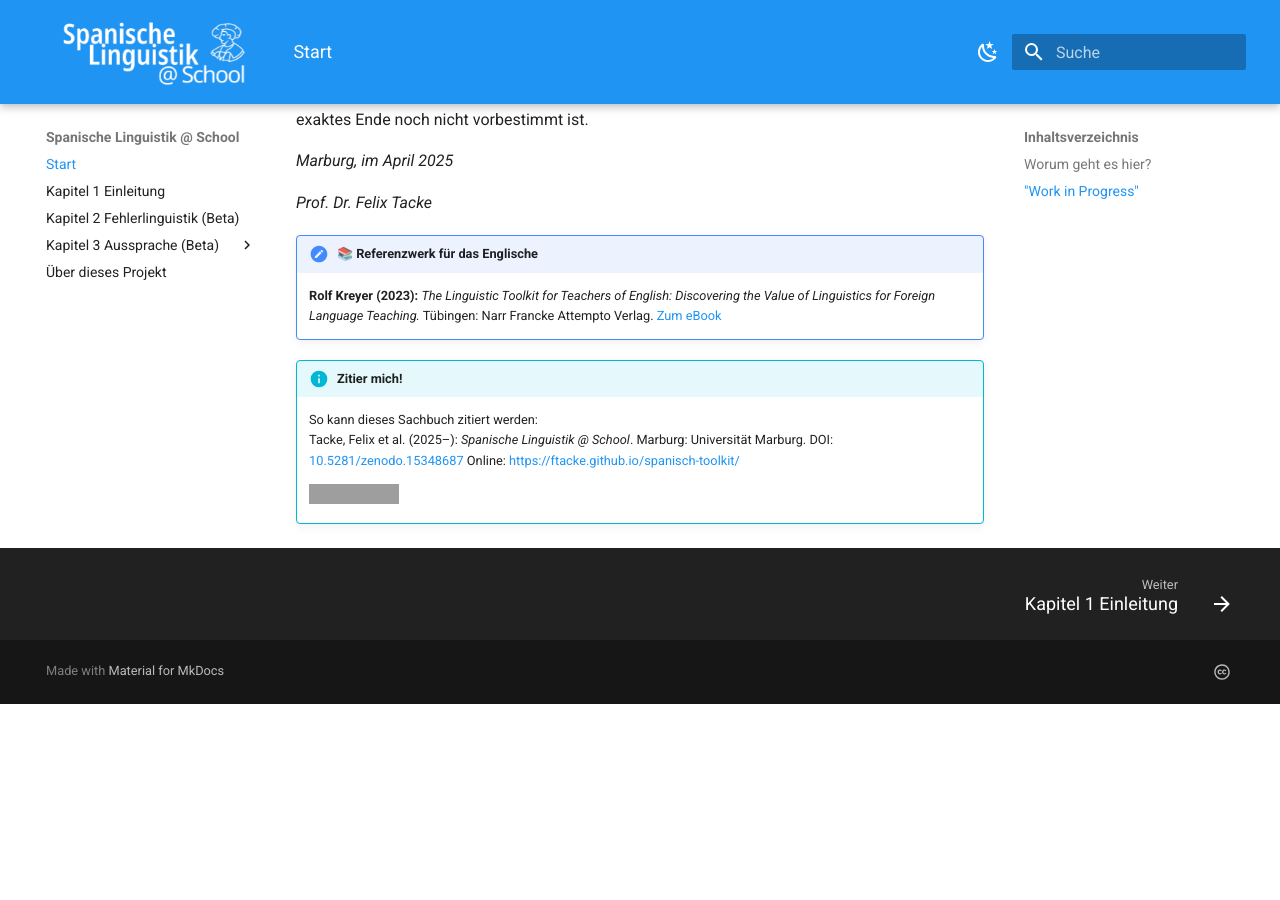
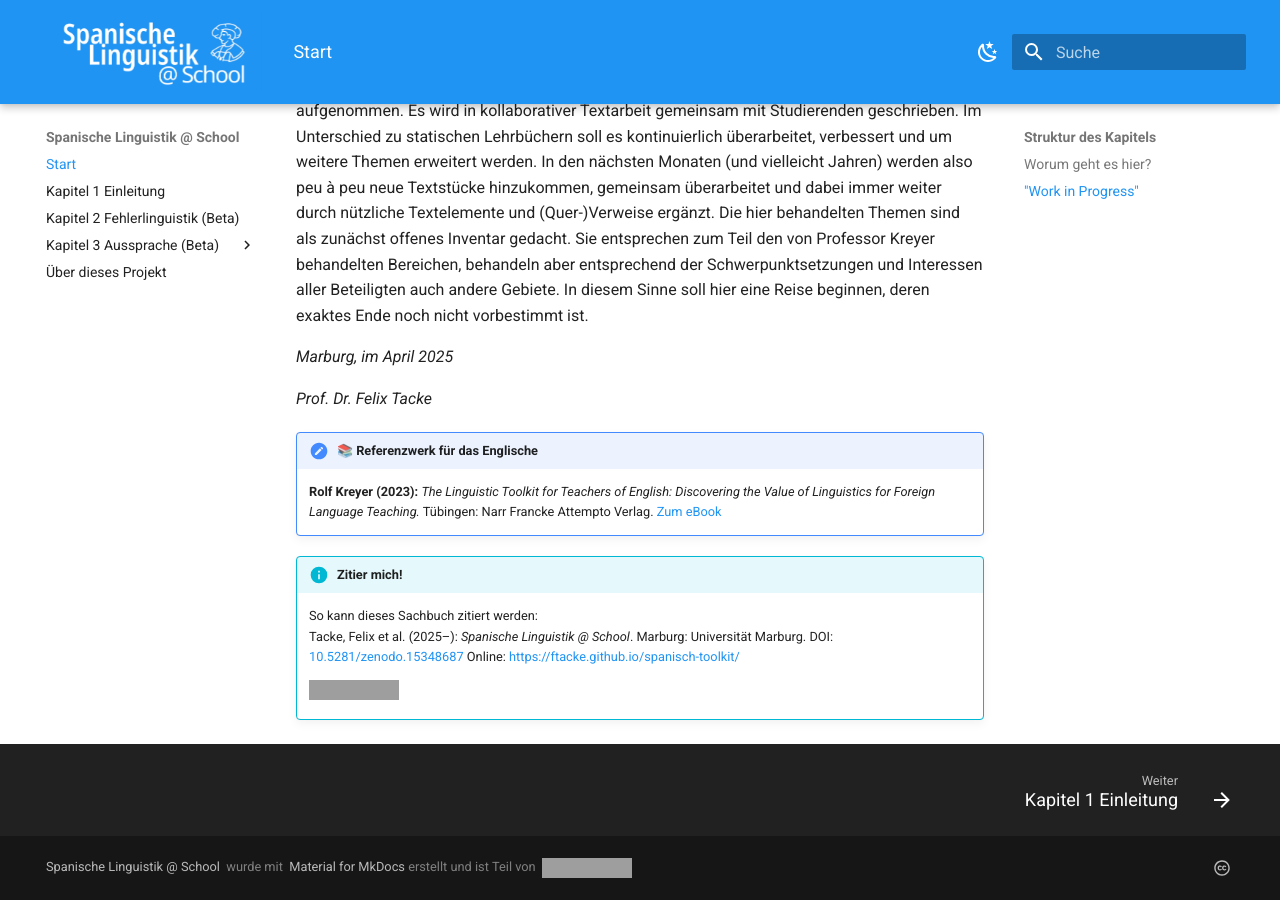
Before and after one commit to FTacke/spanisch-toolkit, an MkDocs documentation site: the page built from docs/index.md, in a window 1280 px wide and 900 px high, scrolled down 866 px. Built offline with MkDocs 1.6.1 and Material for MkDocs 9.7.7, drawn with Linux system fonts in a browser that asks for light colours; before the commit the page ends 1570 px from its top, so only the background shows below that; grey boxes are pictures that could not be loaded.

Commit message:
Add logo to homepage and enhance mkdocs config with footer and markdown features

```diff
--- a/docs/index.md
+++ b/docs/index.md
@@ -1,3 +1,5 @@
+![Spanisch Toolkit Logo](assets/images/toolkit_logo.png){width=400px}
+
 ## Worum geht es hier?
 
 Du befindest Dich auf der Startseite eines digitalen Sachbuchs, das sich an (zukünftige) Spanischlehrer:innen richtet. Es soll die wichtigsten Themen der spanischen Sprachwissenschaft behandeln und dabei – hier liegt der besondere Fokus! – die Relevanz und Nützlichkeit linguistischer Kompetenz für den Spanischunterricht beleuchten.
--- a/mkdocs.yml
+++ b/mkdocs.yml
@@ -39,6 +39,7 @@ nav:
 
 
 extra:
+  generator: false
   social:
     - icon: fontawesome/brands/creative-commons
       link: https://creativecommons.org/licenses/by-nc/4.0/
@@ -48,6 +49,25 @@ markdown_extensions:
   - pymdownx.details
   - pymdownx.superfences
   - pymdownx.extra
+  - attr_list
   - footnotes
   - toc:
       permalink: true
+      title: "Struktur des Kapitels"
+
+copyright: >
+  Spanische Linguistik @ School<span style="color:var(--md-footer-fg-color--lighter)">
+  &nbsp;wurde&nbsp;mit&nbsp;</span>
+  <a href="https://squidfunk.github.io/mkdocs-material/"
+     target="_blank" rel="noopener noreferrer"
+     style="text-decoration:none">
+    Material&nbsp;for&nbsp;MkDocs
+  </a>
+  <span style="color:var(--md-footer-fg-color--lighter)">
+  erstellt&nbsp;und&nbsp;ist&nbsp;Teil&nbsp;von&nbsp;</span>
+  <a href="https://hispanistica.online.uni-marburg.de"
+     target="_blank" rel="noopener noreferrer">
+    <img src="https://img.shields.io/badge/Hispanistica-@%20Marburg-4287f5?style=flat"
+         alt="Hispanistica – @ Marburg"
+         style="vertical-align:middle" />
+  </a>
```
